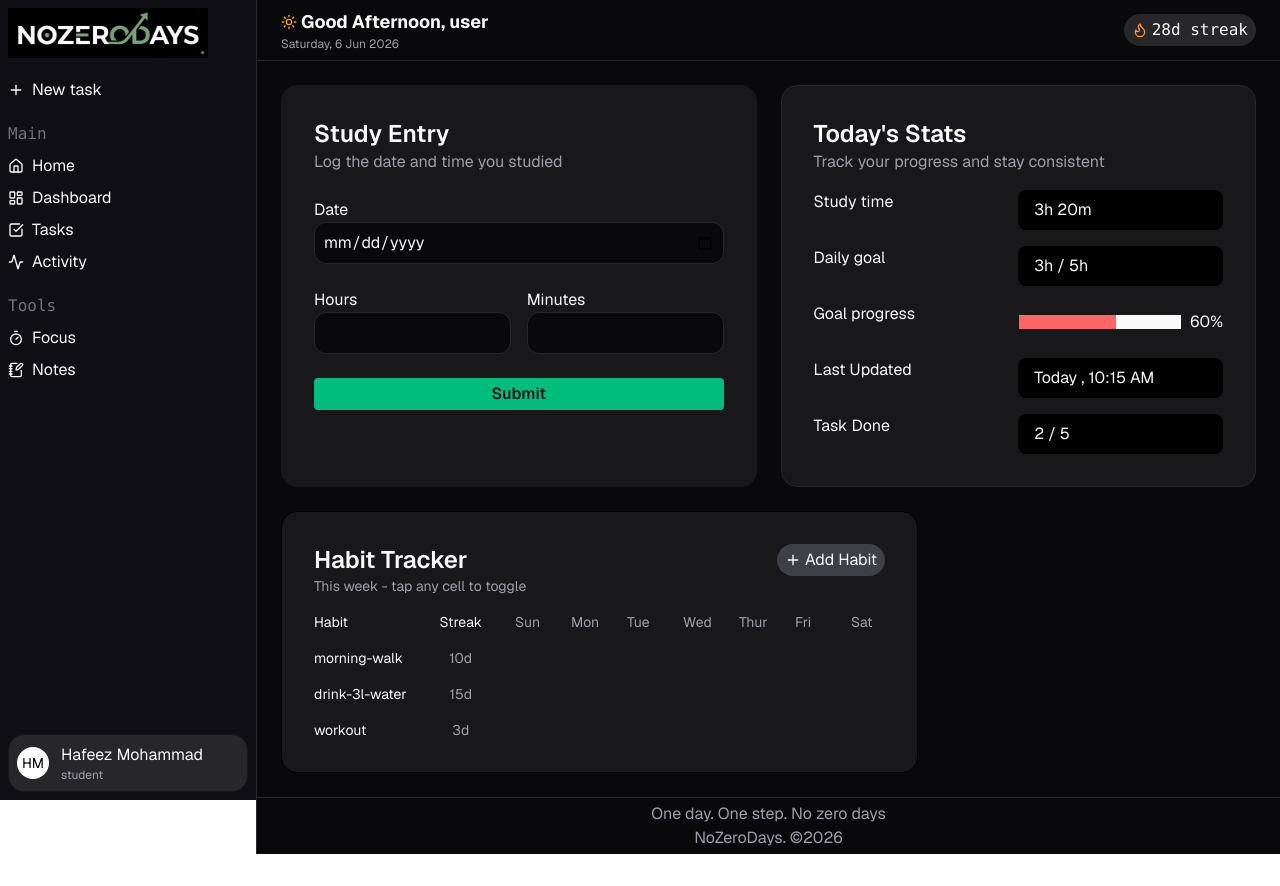
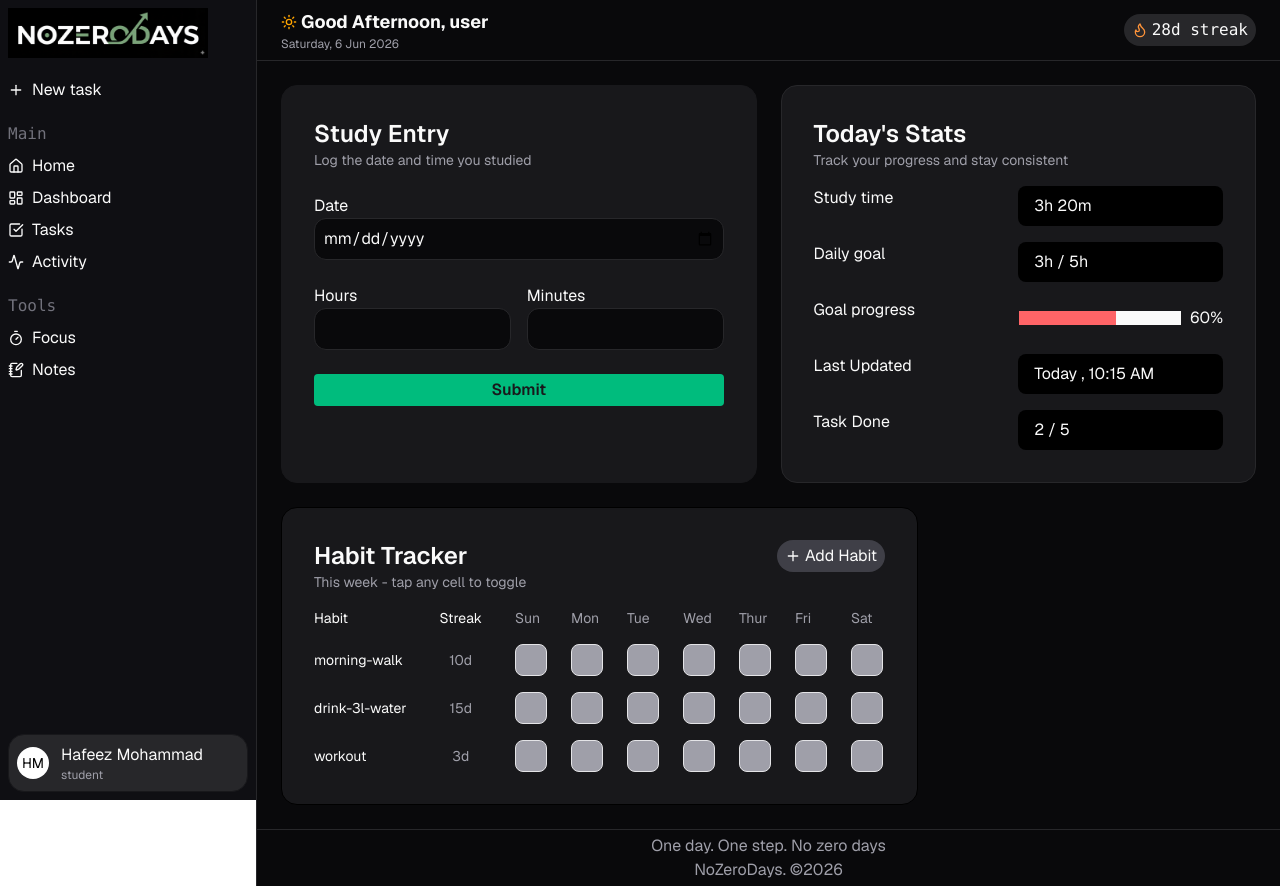
Before and after one commit to hafeez-07/NoZeroDays-2.0, a Next.js app: page / in a window 1280 px wide. Before the commit the page ends 854 px from the top, so only its background shows below. Built offline with nearby package versions, Linux system fonts and the light colour scheme.

Commit message:
style(ui): enhance StudyEntryForn and TodayStats styles

```diff
--- a/src/app/globals.css
+++ b/src/app/globals.css
@@ -8,4 +8,8 @@
   .primary-button{
     @apply font-semibold hover:font-bold bg-emerald-500 text-zinc-900 py-1 rounded hover:bg-emerald-600 hover:text-zinc-950 transition duration-300 ease-in hover:scale-[1.03]
   }
+
+  .toggle-button{
+    @apply h-8 w-8 bg-zinc-400 rounded-lg border border-zinc-200 cursor-pointer
+  }
 }
--- a/src/components/StudyEntryForm.tsx
+++ b/src/components/StudyEntryForm.tsx
@@ -19,7 +19,7 @@ export default function StudyEntryForm() {
     >
       <div>
         <h2 className="text-2xl font-semibold">Study Entry</h2>
-        <div className="text-zinc-400">Log the date and time you studied</div>
+        <div className="text-zinc-400 text-sm">Log the date and time you studied</div>
       </div>
 
       <div className="flex flex-col">
--- a/src/components/TodayStats.tsx
+++ b/src/components/TodayStats.tsx
@@ -4,7 +4,7 @@ export default function TodayStats() {
     <div className="border w-full p-8 flex flex-col gap-4 bg-zinc-900 rounded-2xl border-zinc-800">
       <div>
         <h2 className="text-2xl font-semibold">Today's Stats</h2>
-        <div className="text-zinc-400">
+        <div className="text-zinc-400 text-sm">
           Track your progress and stay consistent
         </div>
       </div>
```
